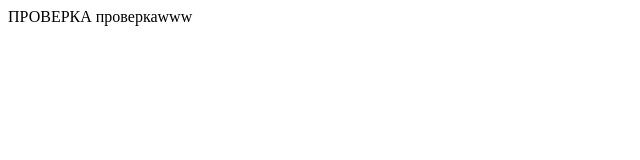
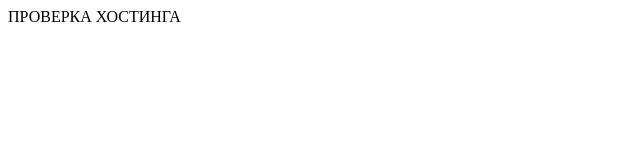
Before and after one commit to chadovich1/gitTutorial, a plain HTML site: page index.html in a window 1280 px wide. Shown: the full height of the page, 0-640 px from the left. Drawn offline with Linux system fonts and the light colour scheme.

Commit message:
изменил приветствие

```diff
--- a/index.html
+++ b/index.html
@@ -6,6 +6,6 @@
 	<title>Document111</title>
 </head>
 <body>
-	    ПРОВЕРКА проверкаwww
+	    ПРОВЕРКА ХОСТИНГА
 </body>
 </html>
```
